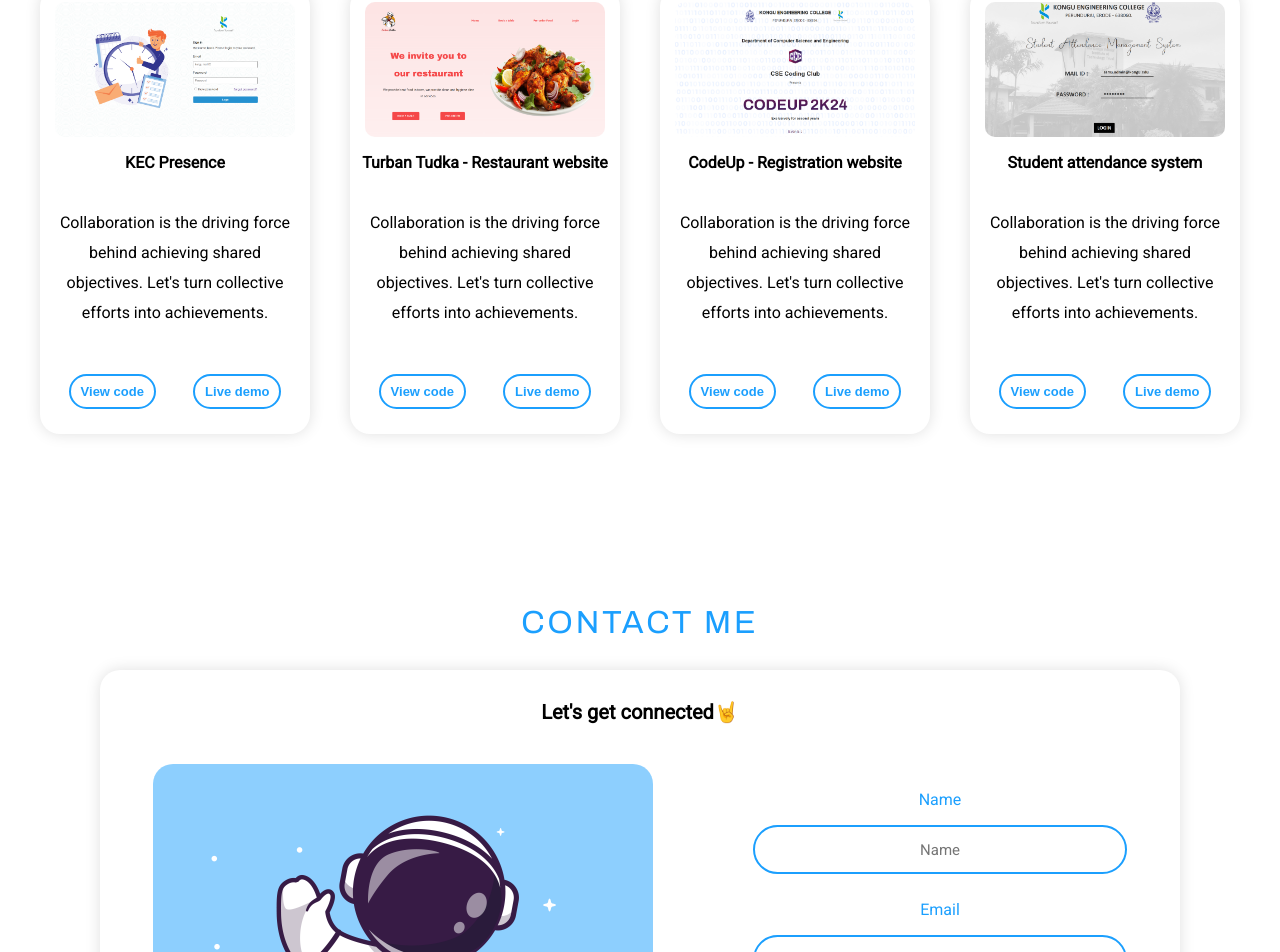
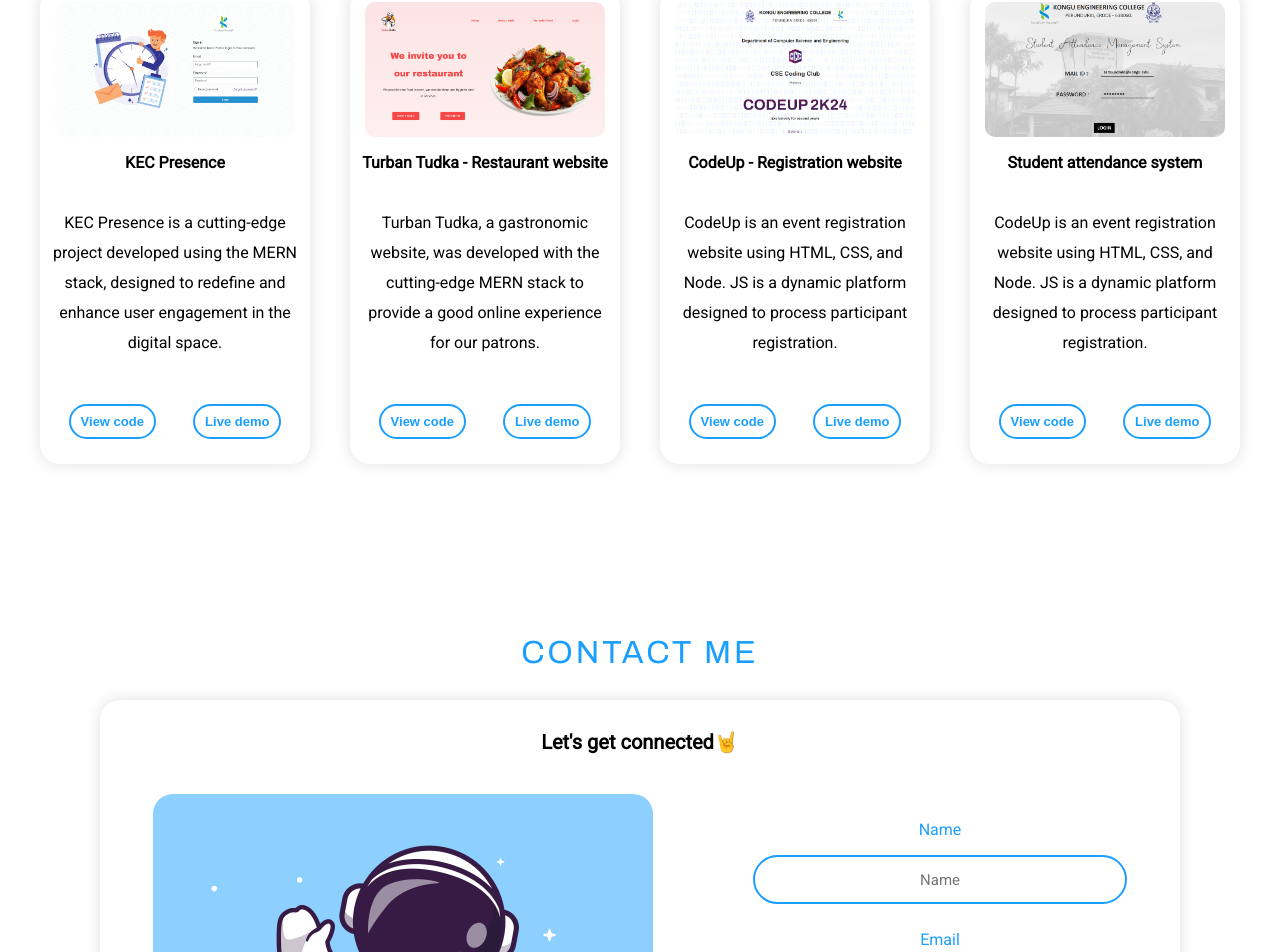
Before and after one commit to gokulsundar-s/gokulsundar-portfolio, a React (Create React App) app: page / in a window 1280 px wide. Shown: the part 2934-3886 px from the top of the page. Built offline with nearby package versions, Linux system fonts and the light colour scheme.

Commit message:
udate commit

```diff
--- a/src/Pages/ProjectPage.js
+++ b/src/Pages/ProjectPage.js
@@ -11,7 +11,7 @@ class ProjectPage extends Component {
                         <div className = "projects-box">
                             <img src = {require("../../src/Sources/kecpresence-project.png")} alt = "project" className = "project-image"/>
                             <p className = "project-name">KEC Presence</p>
-                            <p className = "project-content">Collaboration is the driving force behind achieving shared objectives. Let's turn collective efforts into achievements.</p>
+                            <p className = "project-content">KEC Presence is a cutting-edge project developed using the MERN stack, designed to redefine and enhance user engagement in the digital space.</p>
                             <div className = "project-buttons">
                                 <div>
                                     <button>View code</button>
@@ -25,7 +25,7 @@ class ProjectPage extends Component {
                         <div className = "projects-box">
                             <img src = {require("../../src/Sources/restaurant-project.png")} alt = "project" className = "project-image"/>
                             <p className = "project-name">Turban Tudka - Restaurant website</p>
-                            <p className = "project-content">Collaboration is the driving force behind achieving shared objectives. Let's turn collective efforts into achievements.</p>
+                            <p className = "project-content">Turban Tudka, a gastronomic website, was developed with the cutting-edge MERN stack to provide a good online experience for our patrons.</p>
                             <div className = "project-buttons">
                                 <div>
                                     <button>View code</button>
@@ -40,7 +40,7 @@ class ProjectPage extends Component {
                         <div className = "projects-box">
                             <img src = {require("../../src/Sources/events-project.png")} alt = "project" className = "project-image"/>
                             <p className = "project-name">CodeUp - Registration website</p>
-                            <p className = "project-content">Collaboration is the driving force behind achieving shared objectives. Let's turn collective efforts into achievements.</p>
+                            <p className = "project-content">CodeUp is an event registration website using HTML, CSS, and Node. JS is a dynamic platform designed to process participant registration.</p>
                             <div className = "project-buttons">
                                 <div>
                                     <button>View code</button>
@@ -54,7 +54,7 @@ class ProjectPage extends Component {
                         <div className = "projects-box">
                             <img src = {require("../../src/Sources/attendance-project.png")} alt = "project" className = "project-image"/>
                             <p className = "project-name">Student attendance system</p>
-                            <p className = "project-content">Collaboration is the driving force behind achieving shared objectives. Let's turn collective efforts into achievements.</p>
+                            <p className = "project-content">CodeUp is an event registration website using HTML, CSS, and Node. JS is a dynamic platform designed to process participant registration.</p>
                             <div className = "project-buttons">
                                 <div>
                                     <button>View code</button>
```
